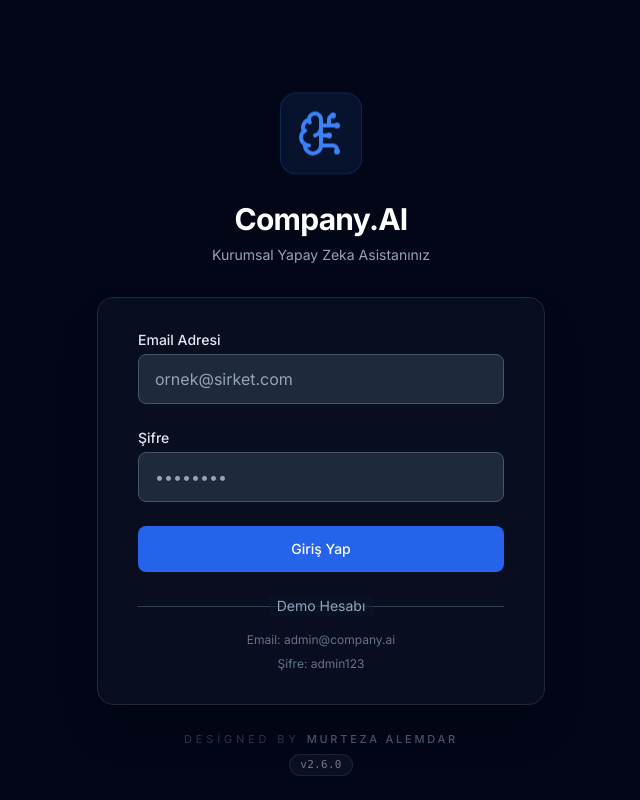
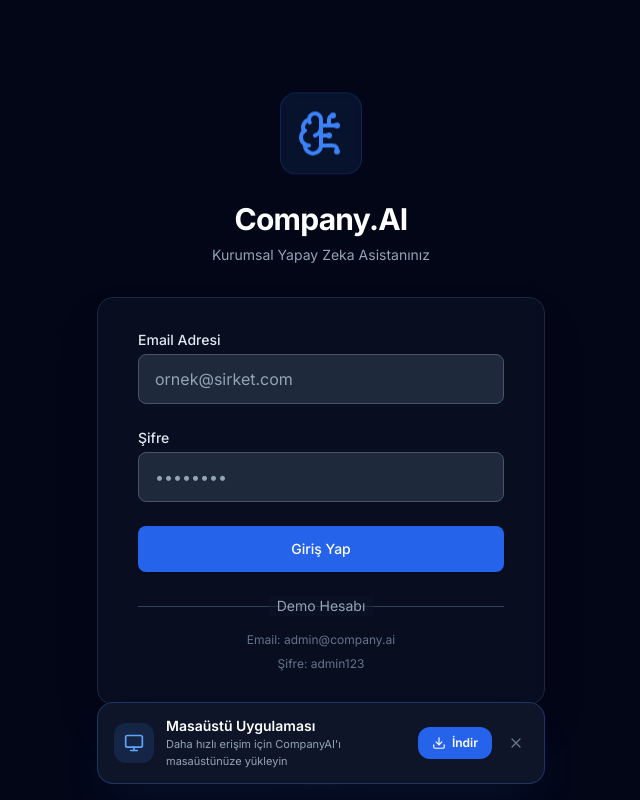
Before and after one commit to murtezaalemdar/CompanyAi, a React (Vite) app in the folder frontend/: page /login in a window 1280 px wide. Shown: the whole page, without its empty margins (319-959 px from the left). Built offline with nearby package versions, Linux system fonts and the light colour scheme.

Commit message:
fix: Desktop HTTPS redirect, loading sayaç, web banner + downloads endpoint

```diff
--- /dev/null
+++ b/frontend/src/components/DesktopBanner.tsx
@@ -0,0 +1,73 @@
+import { useState, useEffect } from 'react'
+import { Monitor, X, Download } from 'lucide-react'
+
+/**
+ * Masaüstü uygulama indirme banner'ı.
+ * Sadece normal tarayıcıda gösterilir (pywebview içinde GİZLENİR).
+ * Kullanıcı kapattığında 7 gün boyunca tekrar gösterilmez.
+ */
+export default function DesktopBanner() {
+    const [visible, setVisible] = useState(false)
+
+    useEffect(() => {
+        // pywebview içinde mi? (pencere özelliğini kontrol et)
+        if ((window as any).pywebview) return
+
+        // Kullanıcı daha önce kapatmış mı?
+        const dismissed = localStorage.getItem('desktop_banner_dismissed')
+        if (dismissed) {
+            const ts = parseInt(dismissed, 10)
+            const sevenDays = 7 * 24 * 60 * 60 * 1000
+            if (Date.now() - ts < sevenDays) return
+        }
+
+        setVisible(true)
+    }, [])
+
+    const handleDismiss = () => {
+        setVisible(false)
+        localStorage.setItem('desktop_banner_dismissed', Date.now().toString())
+    }
+
+    if (!visible) return null
+
+    return (
+        <div className="fixed bottom-4 left-1/2 -translate-x-1/2 z-50 w-[92%] max-w-md animate-slide-up">
+            <div className="bg-dark-900/95 backdrop-blur-lg border border-primary-500/30 rounded-2xl shadow-2xl shadow-primary-500/10 px-4 py-3.5 flex items-center gap-3">
+                {/* Icon */}
+                <div className="shrink-0 w-10 h-10 bg-primary-500/15 rounded-xl flex items-center justify-center">
+                    <Monitor className="w-5 h-5 text-primary-400" />
+                </div>
+
+                {/* Text */}
+                <div className="flex-1 min-w-0">
+                    <p className="text-sm font-semibold text-white leading-tight">
+                        Masaüstü Uygulaması
+                    </p>
+                    <p className="text-[11px] text-dark-400 mt-0.5">
+                        Daha hızlı erişim için CompanyAI'ı masaüstünüze yükleyin
+                    </p>
+                </div>
+
+                {/* Download Button */}
+                <a
+                    href="/downloads/CompanyAI.exe"
+                    download
+                    className="shrink-0 flex items-center gap-1.5 bg-primary-600 hover:bg-primary-500 text-white text-xs font-semibold px-3.5 py-2 rounded-xl transition-colors"
+                >
+                    <Download className="w-3.5 h-3.5" />
+                    İndir
+                </a>
+
+                {/* Close */}
+                <button
+                    onClick={handleDismiss}
+                    className="shrink-0 p-1 text-dark-500 hover:text-dark-300 transition-colors"
+                    title="Kapat"
+                >
+                    <X className="w-4 h-4" />
+                </button>
+            </div>
+        </div>
+    )
+}
--- a/frontend/src/pages/Login.tsx
+++ b/frontend/src/pages/Login.tsx
@@ -3,6 +3,7 @@ import { useNavigate } from 'react-router-dom'
 import { useAuth } from '../contexts/AuthContext'
 import { BrainCircuit, Loader2, AlertCircle } from 'lucide-react'
 import { APP_VERSION } from '../constants'
+import DesktopBanner from '../components/DesktopBanner'
 
 export default function Login() {
     const [email, setEmail] = useState('')
@@ -129,6 +130,9 @@ export default function Login() {
                 </div>
             </div>
 
+            {/* Desktop App Banner */}
+            <DesktopBanner />
+
             {/* Designer Signature + Version */}
             <div className="absolute bottom-6 left-0 right-0 flex flex-col items-center gap-1.5">
                 <p className="text-[11px] tracking-[0.35em] uppercase text-dark-600/60 font-light select-none">
--- a/frontend/tailwind.config.js
+++ b/frontend/tailwind.config.js
@@ -46,8 +46,8 @@ export default {
                     '100%': { opacity: '1' },
                 },
                 slideUp: {
-                    '0%': { opacity: '0', transform: 'translateY(10px)' },
-                    '100%': { opacity: '1', transform: 'translateY(0)' },
+                    '0%': { opacity: '0', transform: 'translateX(-50%) translateY(20px)' },
+                    '100%': { opacity: '1', transform: 'translateX(-50%) translateY(0)' },
                 },
             },
         },
```
Also changed, not shown: 1 other file (tests, documents, lock files or other folders).
